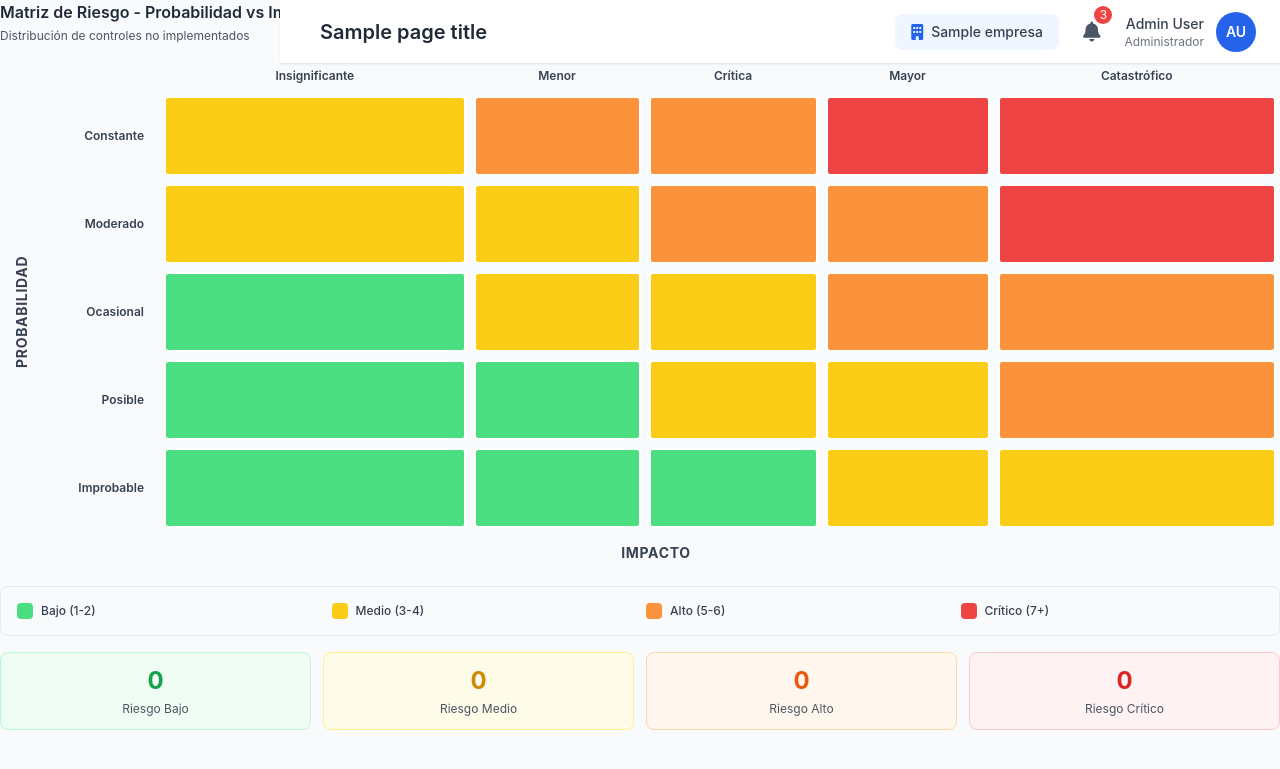
After one commit to itteamlxs/iso_platform, a PHP site: template app/views/cards/card-heatmap.php in a window 1280 px wide. The commit adds this page. Shown: the top 769 px of the page. Run offline with PHP 8.4, Linux system fonts and the light colour scheme; the template is opened without the code that fills it: most values are stand-ins (such as "Sample title", 1, 10 or a date in 2020); some libraries are stand-ins or nearby versions.

Commit message:
card heat-map

```diff
--- /dev/null
+++ b/app/views/cards/card-heatmap.php
@@ -0,0 +1,231 @@
+<?php
+/**
+ * Card: Mapa de Calor - Matriz de Riesgo
+ * Probabilidad vs Impacto
+ */
+
+try {
+    require_once __DIR__ . '/../../models/Database.php';
+
+    $db = \App\Models\Database::getInstance()->getConnection();
+    $empresa_id = isset($_SESSION['empresa_id']) ? $_SESSION['empresa_id'] : 1;
+
+    // Obtener controles por estado y dominio
+    $sql = "SELECT
+                cd.nombre as dominio,
+                s.estado,
+                COUNT(*) as cantidad
+            FROM soa_entries s
+            INNER JOIN controles c ON s.control_id = c.id
+            INNER JOIN controles_dominio cd ON c.dominio_id = cd.id
+            WHERE s.empresa_id = ? AND s.aplicable = 1
+            GROUP BY cd.id, s.estado";
+
+    $stmt = $db->prepare($sql);
+    $stmt->execute([$empresa_id]);
+    $data = $stmt->fetchAll(PDO::FETCH_ASSOC);
+
+    // Organizar datos en matriz 5x5
+    $matriz = [];
+    $impactos = ['Insignificante', 'Menor', 'Crítica', 'Mayor', 'Catastrófico'];
+    $probabilidades = ['Improbable', 'Posible', 'Ocasional', 'Moderado', 'Constante'];
+
+    // Distribuir controles en la matriz según estado
+    $posiciones = [];
+    foreach ($data as $item) {
+        if ($item['estado'] == 'no_implementado') {
+            // Rojo: Mayor probabilidad/impacto
+            $posiciones[] = ['prob' => 3, 'imp' => 3, 'cantidad' => $item['cantidad'], 'dominio' => $item['dominio']];
+        } elseif ($item['estado'] == 'parcial') {
+            // Amarillo: Moderado
+            $posiciones[] = ['prob' => 2, 'imp' => 2, 'cantidad' => $item['cantidad'], 'dominio' => $item['dominio']];
+        } else {
+            // Verde: Bajo
+            $posiciones[] = ['prob' => 1, 'imp' => 1, 'cantidad' => $item['cantidad'], 'dominio' => $item['dominio']];
+        }
+    }
+
+    // Calcular resumen
+    $total_criticos = 0;
+    $total_altos = 0;
+    $total_medios = 0;
+    $total_bajos = 0;
+
+?>
+
+<div class="space-y-4">
+
+    <!-- Título y leyenda -->
+    <div class="flex items-center justify-between mb-4">
+        <div>
+            <h4 class="font-semibold text-gray-800">Matriz de Riesgo - Probabilidad vs Impacto</h4>
+            <p class="text-xs text-gray-600 mt-1">Distribución de controles no implementados</p>
+        </div>
+    </div>
+
+    <!-- Matriz 5x5 -->
+    <div class="overflow-x-auto">
+        <div class="inline-block min-w-full">
+            <div class="flex">
+
+                <!-- Etiqueta vertical: PROBABILIDAD -->
+                <div class="flex flex-col justify-center items-center pr-3" style="writing-mode: vertical-rl; transform: rotate(180deg);">
+                    <span class="text-sm font-bold text-gray-700 tracking-wider">PROBABILIDAD</span>
+                </div>
+
+                <!-- Tabla -->
+                <div class="flex-1">
+                    <table class="w-full border-collapse">
+                        <thead>
+                            <tr>
+                                <th class="w-32 p-2"></th>
+                                <?php foreach ($impactos as $imp): ?>
+                                <th class="p-2 text-xs font-semibold text-gray-700 text-center"><?php echo $imp; ?></th>
+                                <?php endforeach; ?>
+                            </tr>
+                        </thead>
+                        <tbody>
+                            <?php
+                            // Invertir orden para que Constante esté arriba
+                            $probs_rev = array_reverse($probabilidades);
+                            foreach ($probs_rev as $p_idx => $prob):
+                                $prob_index = 4 - $p_idx; // Índice real
+                            ?>
+                            <tr>
+                                <td class="p-2 text-xs font-semibold text-gray-700 text-right pr-4"><?php echo $prob; ?></td>
+                                <?php for ($i = 0; $i < 5; $i++):
+                                    // Determinar color según posición
+                                    $nivel = $prob_index + $i;
+
+                                    if ($nivel >= 7) {
+                                        $color = 'bg-red-500 hover:bg-red-600';
+                                        $text = 'text-white';
+                                    } elseif ($nivel >= 5) {
+                                        $color = 'bg-orange-400 hover:bg-orange-500';
+                                        $text = 'text-white';
+                                    } elseif ($nivel >= 3) {
+                                        $color = 'bg-yellow-400 hover:bg-yellow-500';
+                                        $text = 'text-gray-800';
+                                    } else {
+                                        $color = 'bg-green-400 hover:bg-green-500';
+                                        $text = 'text-white';
+                                    }
+
+                                    // Buscar si hay datos en esta celda
+                                    $cantidad = 0;
+                                    foreach ($posiciones as $pos) {
+                                        if ($pos['prob'] == $prob_index && $pos['imp'] == $i) {
+                                            $cantidad += $pos['cantidad'];
+                                        }
+                                    }
+                                ?>
+                                <td class="p-1">
+                                    <div class="<?php echo $color; ?> <?php echo $text; ?> h-20 flex items-center justify-center rounded cursor-pointer transition-all border-2 border-white hover:border-gray-300">
+                                        <?php if ($cantidad > 0): ?>
+                                            <span class="text-2xl font-bold"><?php echo $cantidad; ?></span>
+                                        <?php endif; ?>
+                                    </div>
+                                </td>
+                                <?php endfor; ?>
+                            </tr>
+                            <?php endforeach; ?>
+                        </tbody>
+                    </table>
+
+                    <!-- Etiqueta horizontal: IMPACTO -->
+                    <div class="text-center mt-2">
+                        <span class="text-sm font-bold text-gray-700 tracking-wider">IMPACTO</span>
+                    </div>
+                </div>
+
+            </div>
+        </div>
+    </div>
+
+    <!-- Leyenda de colores -->
+    <div class="bg-gray-50 rounded-lg p-4 border border-gray-200">
+        <div class="grid grid-cols-4 gap-3 text-xs">
+            <div class="flex items-center space-x-2">
+                <div class="w-4 h-4 bg-green-400 rounded"></div>
+                <span class="text-gray-700 font-medium">Bajo (1-2)</span>
+            </div>
+            <div class="flex items-center space-x-2">
+                <div class="w-4 h-4 bg-yellow-400 rounded"></div>
+                <span class="text-gray-700 font-medium">Medio (3-4)</span>
+            </div>
+            <div class="flex items-center space-x-2">
+                <div class="w-4 h-4 bg-orange-400 rounded"></div>
+                <span class="text-gray-700 font-medium">Alto (5-6)</span>
+            </div>
+            <div class="flex items-center space-x-2">
+                <div class="w-4 h-4 bg-red-500 rounded"></div>
+                <span class="text-gray-700 font-medium">Crítico (7+)</span>
+            </div>
+        </div>
+    </div>
+
+    <!-- Resumen estadístico -->
+    <div class="grid grid-cols-2 md:grid-cols-4 gap-3">
+        <div class="bg-green-50 border border-green-200 rounded-lg p-3 text-center">
+            <p class="text-2xl font-bold text-green-600">
+                <?php
+                $bajos = 0;
+                foreach ($posiciones as $pos) {
+                    if (($pos['prob'] + $pos['imp']) <= 2) $bajos += $pos['cantidad'];
+                }
+                echo $bajos;
+                ?>
+            </p>
+            <p class="text-xs text-gray-600 mt-1">Riesgo Bajo</p>
+        </div>
+        <div class="bg-yellow-50 border border-yellow-200 rounded-lg p-3 text-center">
+            <p class="text-2xl font-bold text-yellow-600">
+                <?php
+                $medios = 0;
+                foreach ($posiciones as $pos) {
+                    $nivel = $pos['prob'] + $pos['imp'];
+                    if ($nivel >= 3 && $nivel <= 4) $medios += $pos['cantidad'];
+                }
+                echo $medios;
+                ?>
+            </p>
+            <p class="text-xs text-gray-600 mt-1">Riesgo Medio</p>
+        </div>
+        <div class="bg-orange-50 border border-orange-200 rounded-lg p-3 text-center">
+            <p class="text-2xl font-bold text-orange-600">
+                <?php
+                $altos = 0;
+                foreach ($posiciones as $pos) {
+                    $nivel = $pos['prob'] + $pos['imp'];
+                    if ($nivel >= 5 && $nivel <= 6) $altos += $pos['cantidad'];
+                }
+                echo $altos;
+                ?>
+            </p>
+            <p class="text-xs text-gray-600 mt-1">Riesgo Alto</p>
+        </div>
+        <div class="bg-red-50 border border-red-200 rounded-lg p-3 text-center">
+            <p class="text-2xl font-bold text-red-600">
+                <?php
+                $criticos = 0;
+                foreach ($posiciones as $pos) {
+                    if (($pos['prob'] + $pos['imp']) >= 7) $criticos += $pos['cantidad'];
+                }
+                echo $criticos;
+                ?>
+            </p>
+            <p class="text-xs text-gray-600 mt-1">Riesgo Crítico</p>
+        </div>
+    </div>
+
+</div>
+
+<?php
+} catch (\Exception $e) {
+    error_log('Error en heatmap: ' . $e->getMessage());
+    echo '<div class="text-red-600 text-sm p-4">
+            <i class="fas fa-exclamation-circle mr-2"></i>
+            Error al cargar matriz de riesgo
+          </div>';
+}
+?>
```
Also changed, not shown: app/views/dashboard.php (+15 -0 lines), public/css/style.css (+202 -0 lines).
